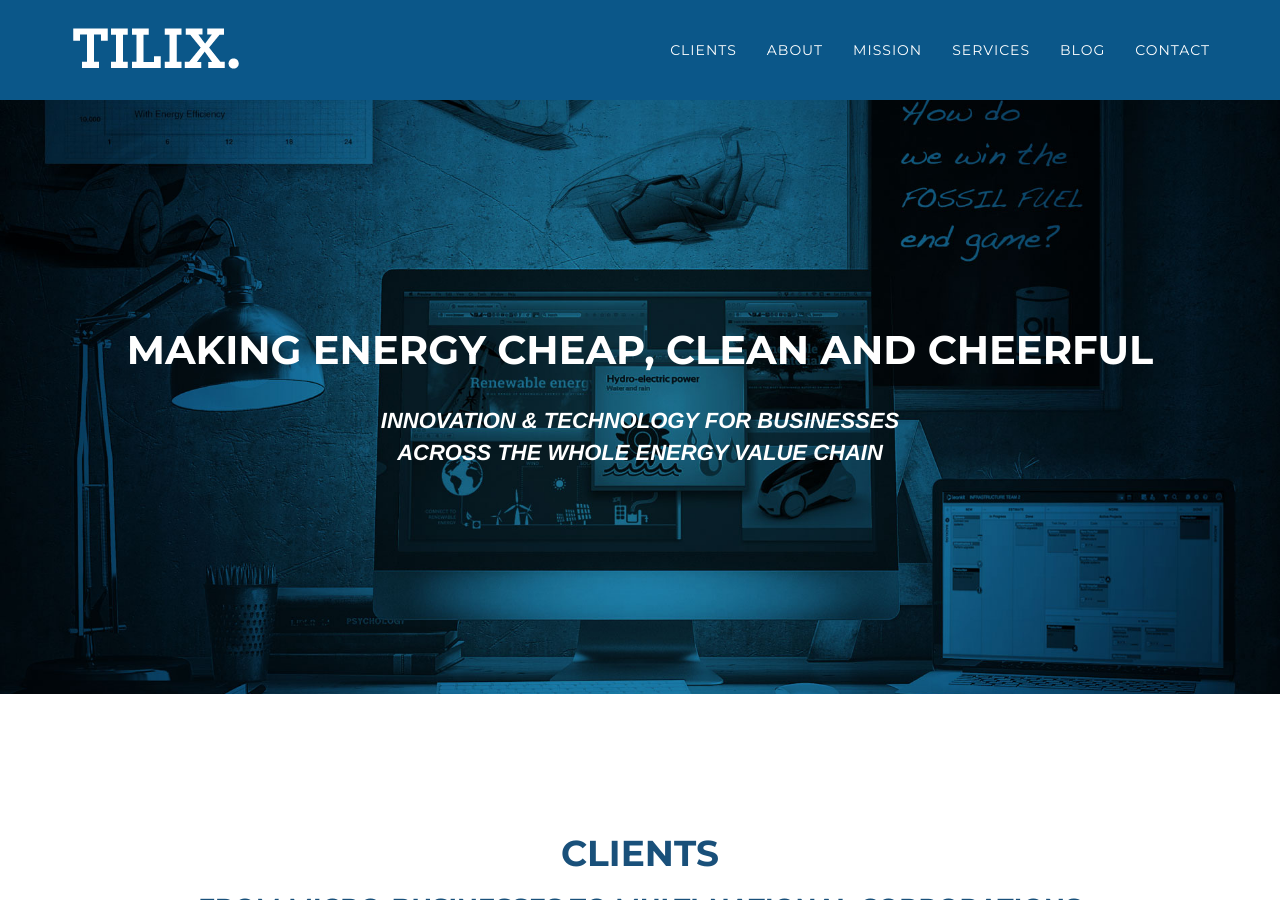
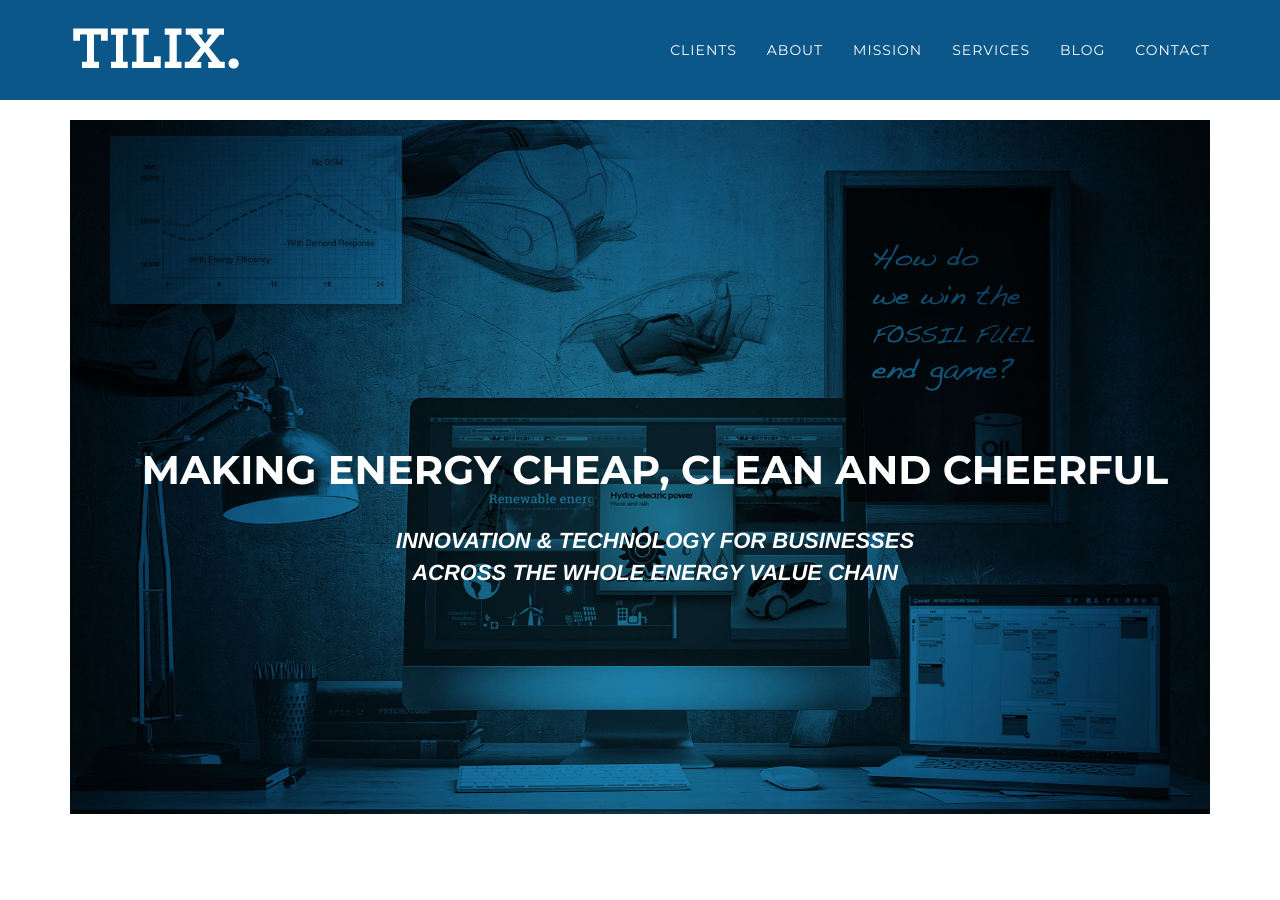
Before and after one commit to milomedia/tilix, a Jekyll site: the page built from index.html, in a window 1280 px wide and 900 px high. Built offline with Jekyll 4.4.1, drawn with Linux system fonts in a browser that asks for light colours; nearby versions of some CDN libraries; a script that is not in the unit is left out.

Commit message:
Update default.html

```diff
--- a/_layouts/default.html
+++ b/_layouts/default.html
@@ -62,7 +62,11 @@
 
 
 
+  <section>
+	       <div class="container">
       {{ content }}
+	      </div>
+</section>
 
 
 	    <footer>
```
